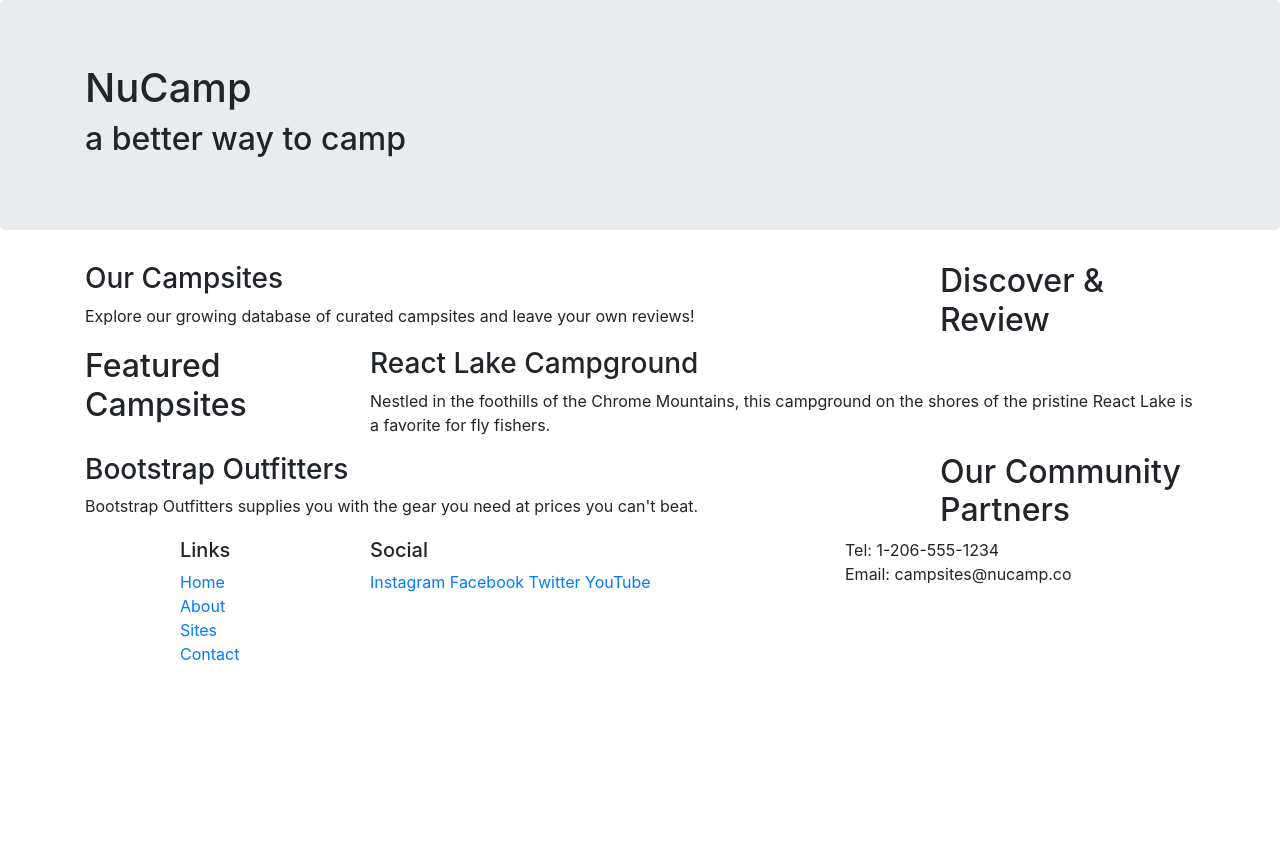
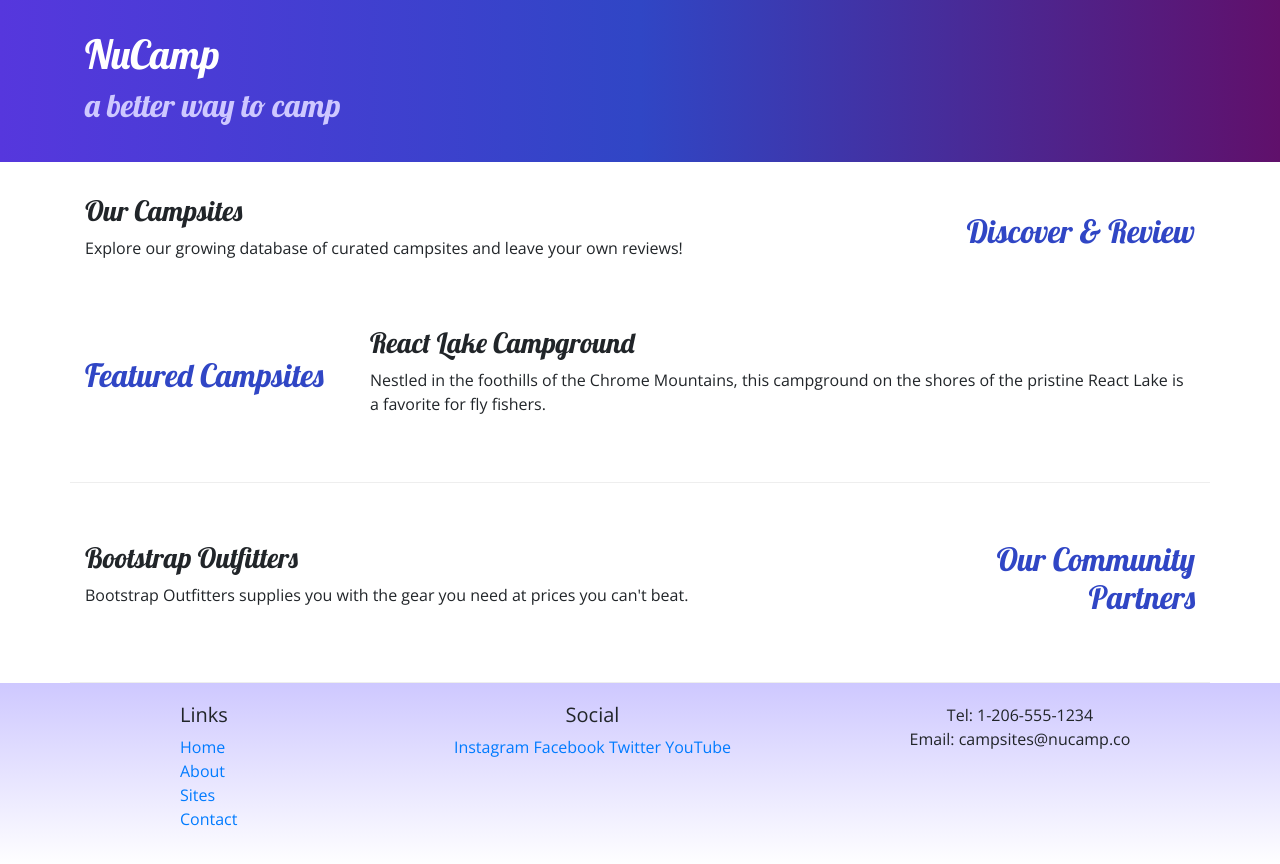
Before and after one commit to JankarmticGroup/CampSite, a website: page index.html in a window 1280 px wide. Before the commit the page ends 800 px from the top, so only its background shows below. Drawn offline with nearby package versions, Linux system fonts and the light colour scheme.

Commit message:
Adding Custom Styles

```diff
--- /dev/null
+++ b/css/styles.css
@@ -0,0 +1,32 @@
+body {
+    font-family: "Open Sans", sans-serif;
+}
+
+h1, h2, h3 {
+    font-family: "Lobster", cursive;
+}
+
+h2 {
+    color: #3046C5;
+}
+
+header h2 {
+    color: #CEC8FF;
+}
+
+footer {
+    background-image: linear-gradient(#CEC8FF, white);
+    padding: 20px 0;
+}
+
+.jumbotron {
+    padding: 30px;
+    background-image: linear-gradient(to right, #5637DD, #3046C5, #60106B);
+    color: white;
+}
+
+.row-content {
+    padding: 50px 0;
+    border-bottom: 1px ridge;
+    min-height: 200px;
+}
--- a/index.html
+++ b/index.html
@@ -2,6 +2,7 @@
 
 <!DOCTYPE html>
 <html lang="en">
+    <head>
         <!-- Required meta tags always come first -->
         <meta charset="utf-8" />
         <meta name="viewport" content="width=device-width, initial-scale=1" />
@@ -9,15 +10,15 @@
         <!-- Bootstrap CSS -->
         <link rel="stylesheet" href="node_modules/bootstrap/dist/css/bootstrap.min.css" />
 
-    <title>NuCamp: A Better Way To Camp</title>
-<head>
-    <meta charset="utf-8" />
+        <!-- Additional CSS must be placed after Bootstrap CSS -->
+        <link rel="stylesheet" href="https://fonts.googleapis.com/css?family=Lobster|Open+Sans" />
+        <link rel="stylesheet" href="css/styles.css" />
         <title>NuCamp: A Better Way To Camp</title>
     </head>
 
 <body>
 
-    <header class="jumbotron">
+    <header class="jumbotron jumbotron-fluid">
         <div class="container">
             <div class="row">
                 <div class="col">
@@ -29,9 +30,9 @@
     </header>
 
     <div class="container">
-        <div class="row">
+        <div class="row row-conten align-items-center">
             <div class="col-sm-4 order-sm-last col-md-3">
-                <h2>Discover & Review</h2>
+                <h2 class="text-sm-right">Discover & Review</h2>
             </div>
             <div class="col">
                 <h3>Our Campsites</h3>
@@ -39,7 +40,7 @@
             </div>
         </div>
 
-        <div class="row">
+        <div class="row row-content align-items-center">
             <div class="col-sm-4 col-md-3">
                 <h2>Featured Campsites</h2>
             </div>
@@ -49,9 +50,9 @@
    			</div>
         </div>
 
-        <div class="row">
+        <div class="row row-content align-items-center">
             <div class="col-sm-4 order-sm-last col-md-3">
-                <h2>Our Community Partners</h2>
+                <h2 class="text-sm-right">Our Community Partners</h2>
             </div>
             <div class="col">
                 <h3>Bootstrap Outfitters</h3>
@@ -72,14 +73,14 @@
                         <li><a href="#">Contact</a></li>
                     </ul>
                 </div>
-                <div class="col-6 col-sm-5">
+                <div class="col-6 col-sm-5 text-center">
                 	<h5>Social</h5>
                     <a href="http://instagram.com/">Instagram</a>
                     <a href="http://facebook.com/">Facebook</a>
                     <a href="http://twitter.com/">Twitter</a>
                     <a href="http://youtube.com/">YouTube</a>
                 </div>
-                <div class="col-sm-4">
+                <div class="col-sm-4 text-center">
                     Tel: 1-206-555-1234<br />
                     Email: campsites@nucamp.co
                 </div>
```
Lines whose indentation alone changed are shown as unchanged.
